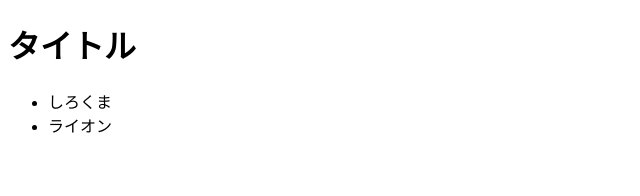
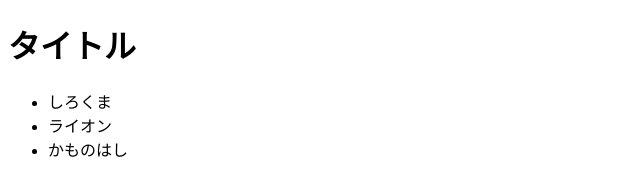
Before and after one commit to tsuzuki123/test-repository, a plain HTML site: page index.html in a window 1280 px wide. Shown: the full height of the page, 0-640 px from the left. Drawn offline with Linux system fonts and the light colour scheme.

Commit message:
SSD-10 add かものはし to the list

```diff
--- a/index.html
+++ b/index.html
@@ -8,6 +8,7 @@
 <ul>
 	<li>しろくま</li>
 	<li>ライオン</li>
+	<li>かものはし</li>
 </ul>
 </body>
 </html>
```
